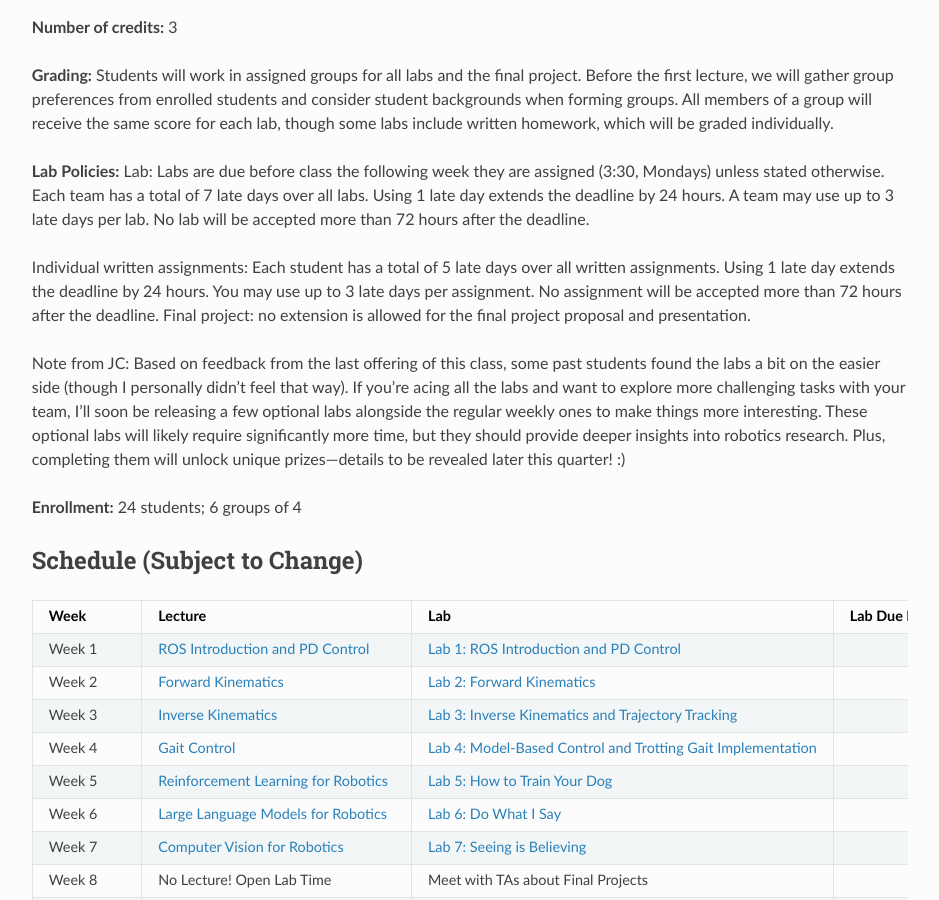
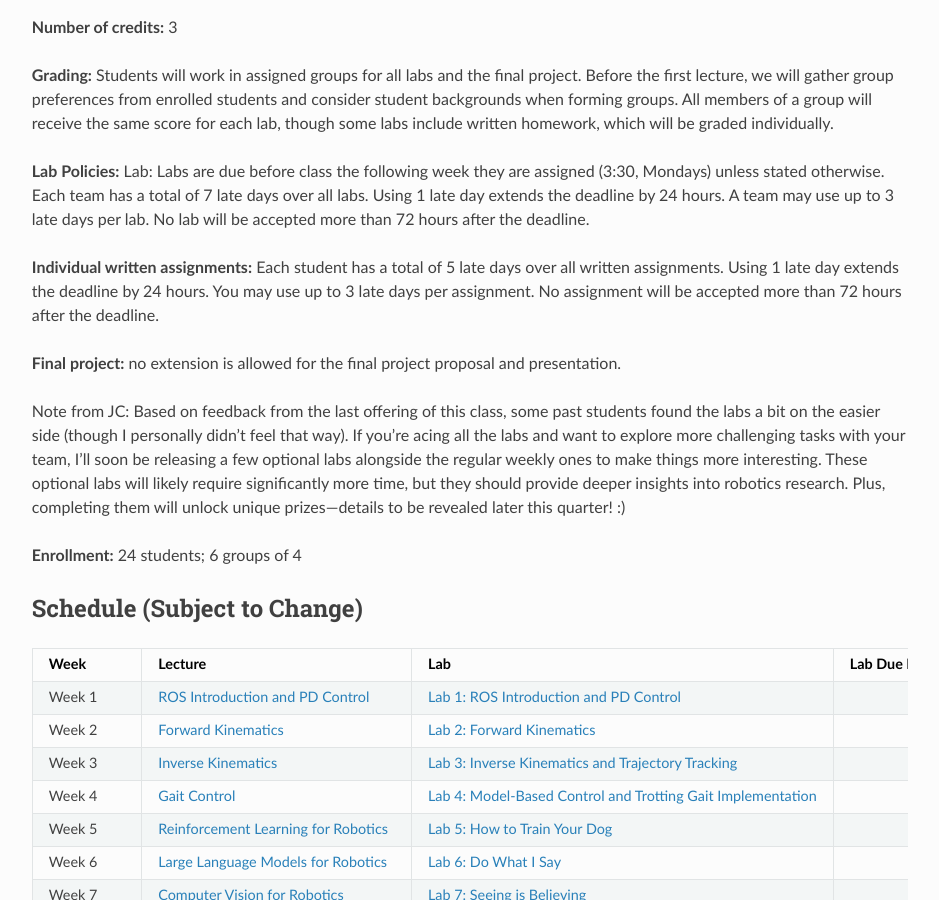
Before and after one commit to cs123-stanford/cs123-stanford, a Sphinx documentation site: the page built from docs/index.rst, in a window 1280 px wide and 900 px high, scrolled down 1935 px. Shown: the whole window, without its empty margins (320-1259 px from the left). Built offline with Sphinx 7.4.7 and the Read the Docs theme 3.1.0, drawn with Linux system fonts in a browser that asks for light colours; pages that are not in the unit, such as notebooks, are missing from menus.

```diff
--- a/docs/index.rst
+++ b/docs/index.rst
@@ -57,8 +57,9 @@ TBD
 
 **Lab Policies:**  Lab: Labs are due before class the following week they are assigned (3:30, Mondays) unless stated otherwise. Each team has a total of 7 late days over all labs. Using 1 late day extends the deadline by 24 hours. A team may use up to 3 late days per lab. No lab will be accepted more than 72 hours after the deadline.
 
-Individual written assignments: Each student has a total of 5 late days over all written assignments. Using 1 late day extends the deadline by 24 hours. You may use up to 3 late days per assignment. No assignment will be accepted more than 72 hours after the deadline.
-Final project: no extension is allowed for the final project proposal and presentation.
+**Individual written assignments:** Each student has a total of 5 late days over all written assignments. Using 1 late day extends the deadline by 24 hours. You may use up to 3 late days per assignment. No assignment will be accepted more than 72 hours after the deadline.
+
+**Final project:** no extension is allowed for the final project proposal and presentation.
 
 Note from JC: Based on feedback from the last offering of this class, some past students found the labs a bit on the easier side (though I personally didn’t feel that way). If you’re acing all the labs and want to explore more challenging tasks with your team, I’ll soon be releasing a few optional labs alongside the regular weekly ones to make things more interesting. These optional labs will likely require significantly more time, but they should provide deeper insights into robotics research. Plus, completing them will unlock unique prizes—details to be revealed later this quarter! :)
 
```
